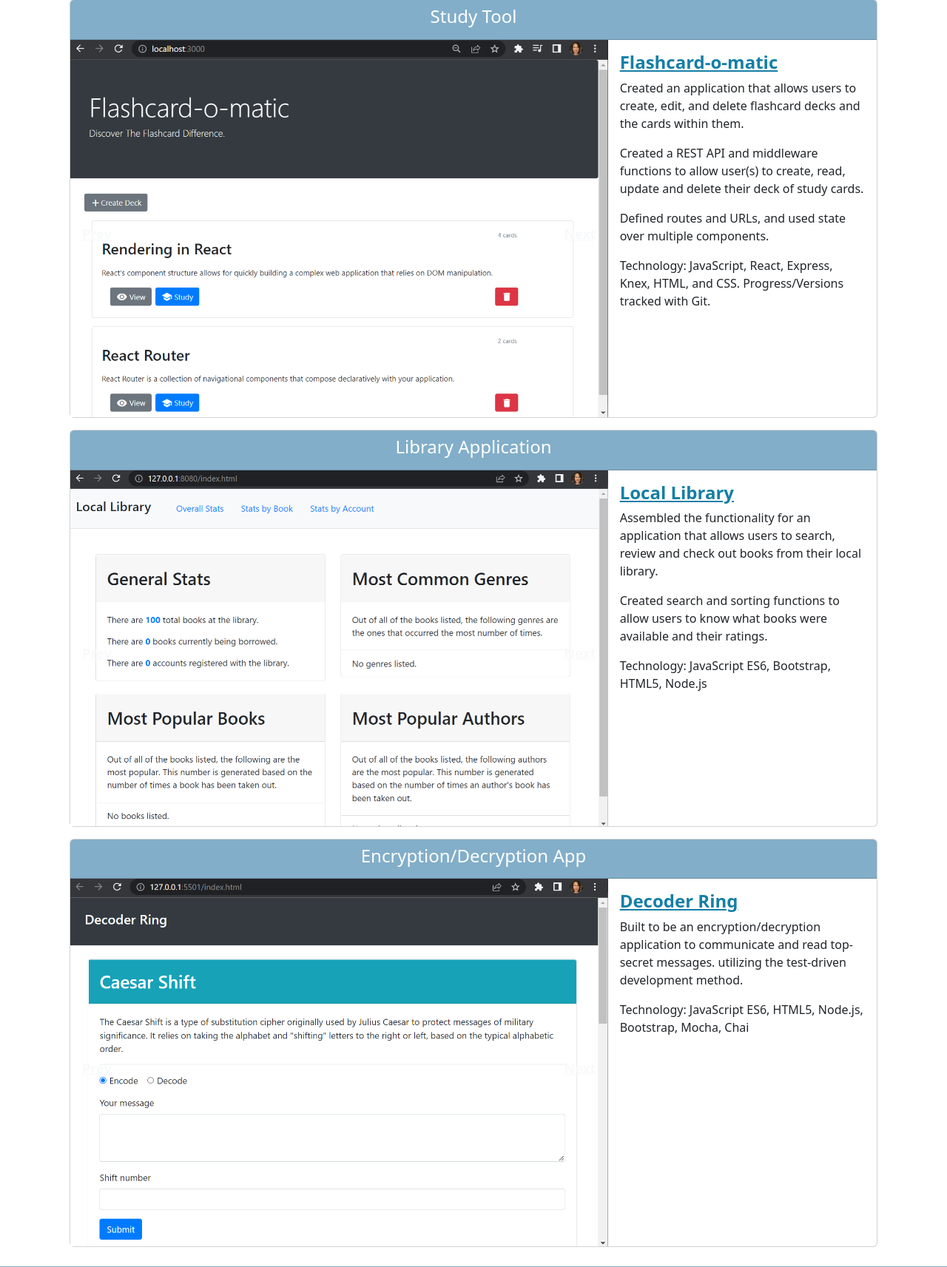
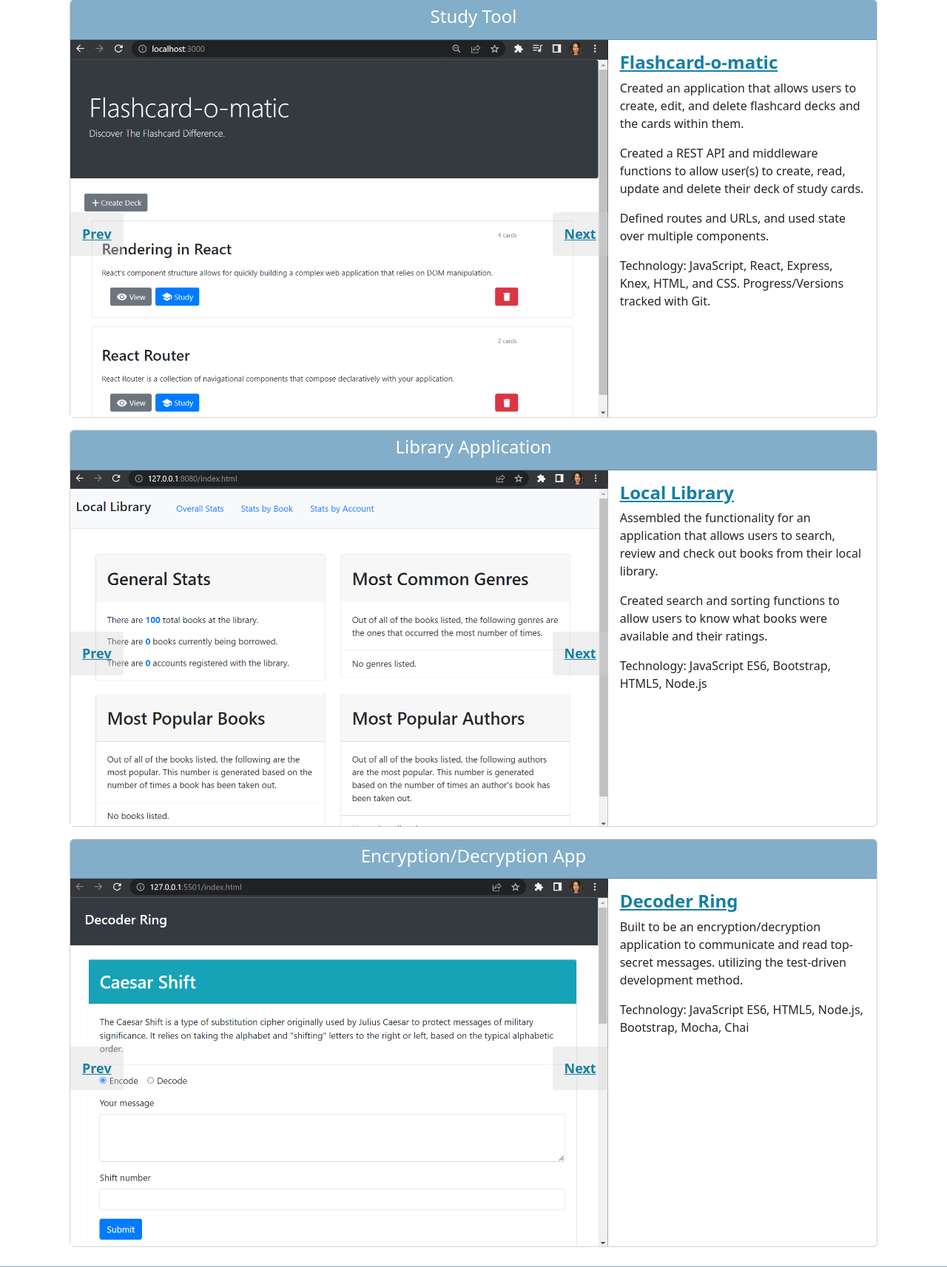
Before and after one commit to kaschaefreeman/Web-Portfolio, a PHP site: page / in a window 1280 px wide. Shown: the part 1354-3067 px from the top of the page at 74% size. Run offline with PHP 8.4, Linux system fonts and the light colour scheme.

Commit message:
update slidshow link colors

```diff
--- a/index.html
+++ b/index.html
@@ -200,9 +200,9 @@
               </div>
 
               <!-- Next and previous buttons -->
-              <a class="prev link-light" onclick="plusSlides(-1,0)">
+              <a class="prev addBackground" onclick="plusSlides(-1,0)">
                 Prev</a>
-              <a class="next link-light" onclick="plusSlides(1,0)">Next</a>
+              <a class="next addBackground" onclick="plusSlides(1,0)">Next</a>
             </div>
           </div>
           <div class="col-md-4">
@@ -257,9 +257,9 @@
               </div>
 
               <!-- Next and previous buttons -->
-              <a class="prev link-light" onclick="plusSlides(-1,1)">
+              <a class="prev addBackground" onclick="plusSlides(-1,1)">
                 Prev</a>
-              <a class="next link-light" onclick="plusSlides(1,1)">Next</a>
+              <a class="next addBackground" onclick="plusSlides(1,1)">Next</a>
             </div>
           </div>
           <div class="col-md-4">
@@ -309,9 +309,9 @@
               </div>
 
               <!-- Next and previous buttons -->
-              <a class="prev link-light" onclick="plusSlides(-1,2)">
+              <a class="prev addBackground" onclick="plusSlides(-1,2)">
                 Prev</a>
-              <a class="next link-light" onclick="plusSlides(1,2)">Next</a>
+              <a class="next addBackground" onclick="plusSlides(1,2)">Next</a>
             </div>
           </div>
           <div class="col-md-4">
--- a/style.css
+++ b/style.css
@@ -57,7 +57,7 @@
 }
 /*Optional class to add background to sections and cards*/
 .addBackground {
-  background-color: rgba(210, 210, 210, 0.742);
+  background-color: rgba(210, 210, 210, 0.361);
 }
 .addBackgroundBlue {
   background-color: rgba(73, 137, 177, 0.687);
@@ -86,6 +86,7 @@
   width: 100%;
 }
 /* Next & previous buttons */
+
 .prev,
 .next {
   cursor: pointer;
@@ -94,7 +95,7 @@
   width: auto;
   margin-top: -22px;
   padding: 16px;
-  color: white;
+
   font-weight: bold;
   font-size: 18px;
   transition: 0.6s ease;
@@ -110,6 +111,7 @@
 .prev:hover,
 .next:hover {
   background-color: rgba(0, 0, 0, 0.8);
+  color: white!important;
 }
 /* Fading animation */
 .fade {
```
